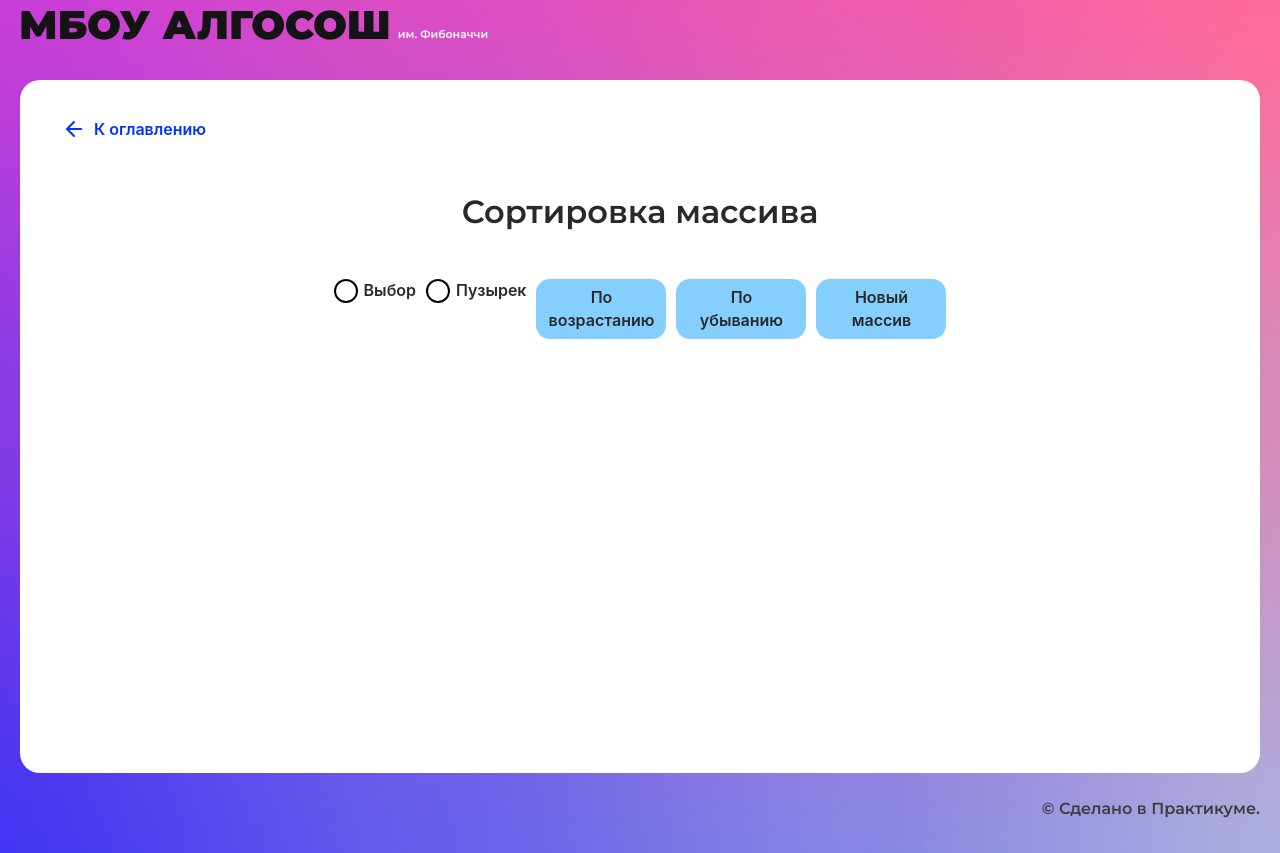
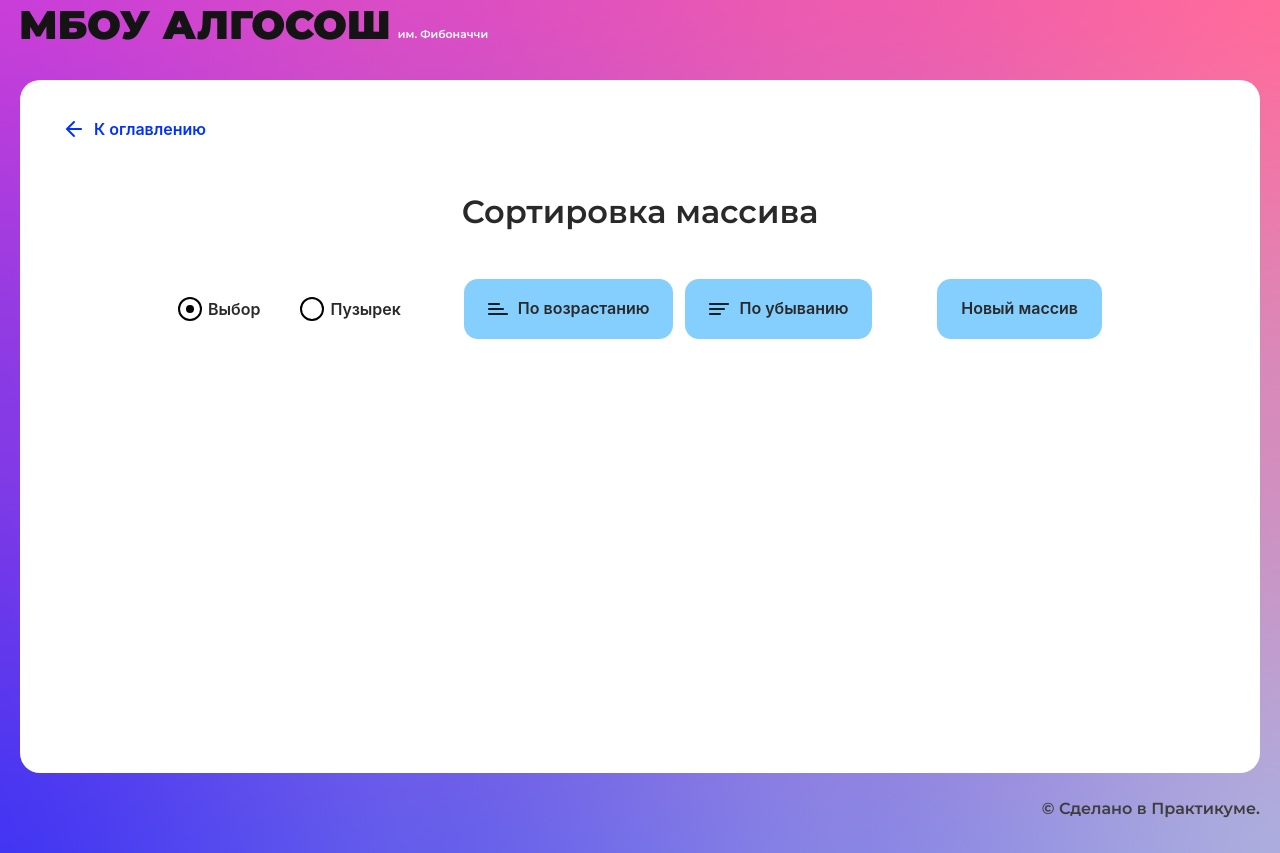
Before and after one commit to EugenyPtichkin/algososh, a React (Create React App) app: page /sorting in a window 1280 px wide. Built offline with nearby package versions, Linux system fonts and the light colour scheme.

Commit message:
сортировка-новый массив и отображение

```diff
--- a/src/components/sorting-page/sorting-page.module.css
+++ b/src/components/sorting-page/sorting-page.module.css
@@ -1,18 +1,29 @@
 .content {
+  display: flex;
+  flex-direction: row;
+  justify-content: space-between;
+  align-items: center;
+  width: 924px;
+  margin: 0 auto;
+}
+
+.radio {
+ display: flex;
+ width: 221px;
+ column-gap: 40px;
+}
+
+.buttons {
+  display: flex;
+  column-gap: 12px;
+}
+
+.diagram {
   display: flex;
   flex-direction: row;
   justify-content: center;
   column-gap: 10px;
-  max-width: 500px;
-  min-width: 250px;
-  margin: 0 auto;
+  padding-top: 40px;
+  list-style-type: none;
+  max-width: 900px;
 }
-
-.outString {
-  display: flex;
-  flex-direction: row;
-  justify-content: center;
-  column-gap: 16px;
-  padding-top: 120px;
-  list-style-type: none;
-}
--- a/src/components/sorting-page/sorting-page.tsx
+++ b/src/components/sorting-page/sorting-page.tsx
@@ -5,14 +5,17 @@ import { Button } from "../ui/button/button";
 import { Column } from "../ui/column/column";
 import { ElementStates } from "../../types/element-states";
 import { RadioInput } from "../ui/radio-input/radio-input";
+import { Direction } from "../../types/direction";
 
 
 export const SortingPage: React.FC = () => {
-
+  const [array, setArray] = useState<{number: number, state: ElementStates}[]>([]);
+  const [sorting, setSorting] = useState<string>('selection');
   const [isLoaderAcsending, setIsLoaderAcsending] = useState(false);
   const [isLoaderDescending, setIsLoaderDescending] = useState(false);
   const [isLoaderNewArray, setIsLoaderNewArray] = useState(false);
   const [showColumns, setShowColumns] = useState<number[]>([]);
+
 
   const onAcsending = (): void => {
   }
@@ -20,10 +23,22 @@ export const SortingPage: React.FC = () => {
   const onDescending = (): void => {
   }
 
-  const onNewArray = (): void => {
+  const randomArr = (minLen : number, maxLen : number, maxValue : number) : {number: number, state: ElementStates}[]  => {
+    let newArray: {number: number, state: ElementStates}[] = [];
+    let lengthArray : number = Math.floor(Math.random() * ( maxLen - minLen) + minLen);
+    console.log(lengthArray);
+    for (let i: number = 0; i < lengthArray; i++) {
+        newArray.push({
+          number : Math.floor(Math.random() * maxValue ),
+          state : ElementStates.Default
+        });
+    }
+    console.log(newArray);
+    setArray(newArray);
+    return newArray;
   }
 
-  const getState = (index: number) : ElementStates => {
+  const getState = (index: number): ElementStates => {
     /*return ElementStates.Modified;
     return ElementStates.Changing;*/
     return ElementStates.Default;
@@ -32,17 +47,43 @@ export const SortingPage: React.FC = () => {
   return (
     <SolutionLayout title="Сортировка массива">
       <section className={styles.content} >
-        <RadioInput label = "Выбор" />
-        <RadioInput label = "Пузырек" />
-        <Button text="По возрастанию" disabled={false} isLoader={isLoaderAcsending} onChange={onAcsending} />
-        <Button text="По убыванию" disabled={false} isLoader={isLoaderDescending} onChange={onDescending} />
-        <Button text="Новый массив" disabled={false} isLoader={isLoaderNewArray} onChange={onNewArray} />
+        <div className={styles.radio} >
+          <RadioInput
+            label="Выбор"
+            onChange={() => setSorting('selection')}
+            checked={sorting === 'selection'}  />
+          <RadioInput
+            label="Пузырек"
+            onChange={() => setSorting('bubble')}
+            checked={sorting === 'bubble'} />
+        </div>
+        <div className={styles.buttons} >
+          <Button
+            text="По возрастанию"
+            disabled={false}
+            isLoader={isLoaderAcsending}
+            onClick={onAcsending}
+            type='submit'
+            sorting={Direction.Ascending} />
+          <Button
+            text="По убыванию"
+            disabled={false}
+            isLoader={isLoaderDescending}
+            onClick={onDescending}
+            type='submit'
+            sorting={Direction.Descending} />
+        </div>
+        <Button
+          text="Новый массив"
+          disabled={false}
+          isLoader={isLoaderNewArray}
+          onClick={() => randomArr(3, 17, 100)} />
       </section>
 
-      <ul className={styles.outString}>
-        {showColumns.map((height, index) => (
+      <ul className={styles.diagram}>
+        {array.map((item, index) => (
           <li key={index}>
-            <Column index={height} state={getState(index)} extraClass = '' />
+            <Column index={item.number} state={item.state} extraClass='' />
           </li>))}
       </ul>
     </SolutionLayout>
```
